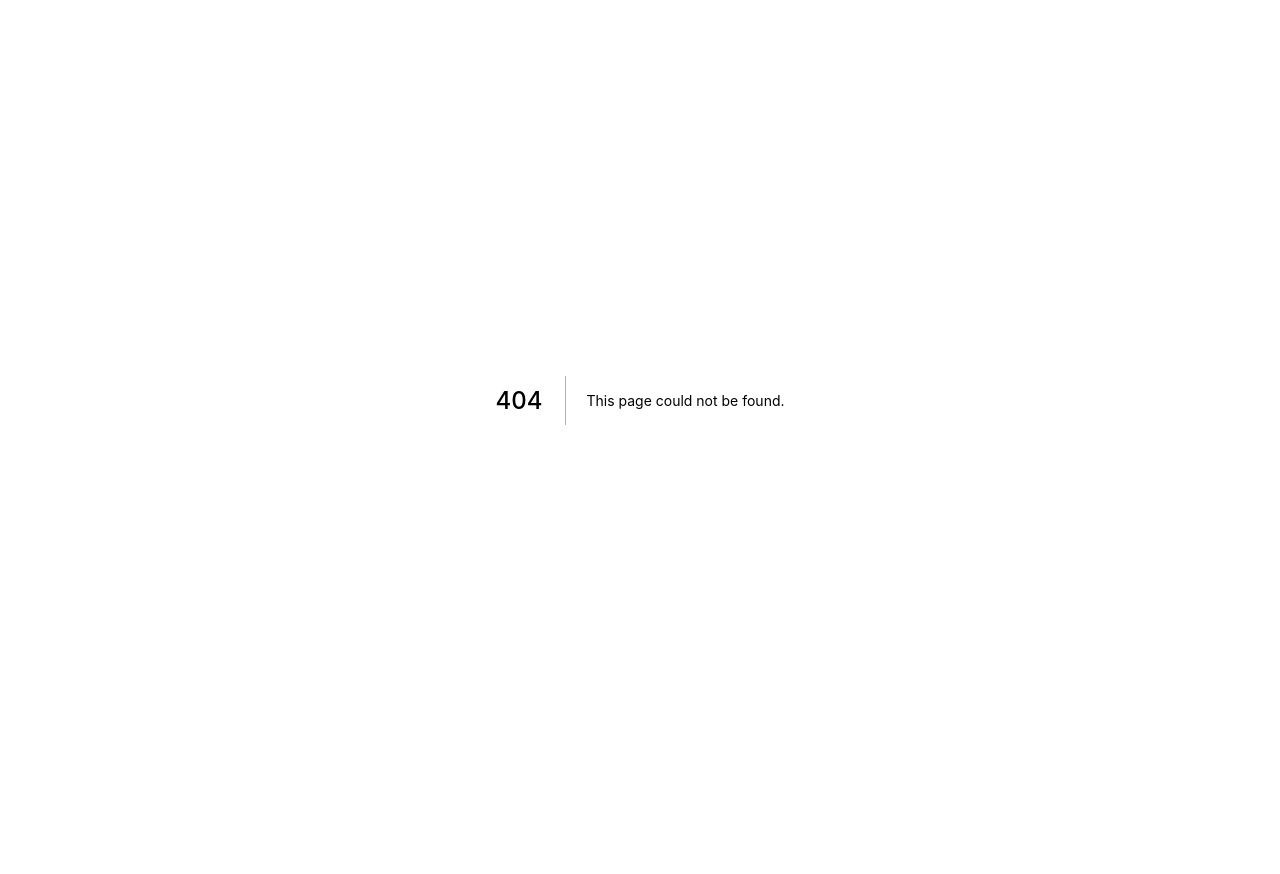
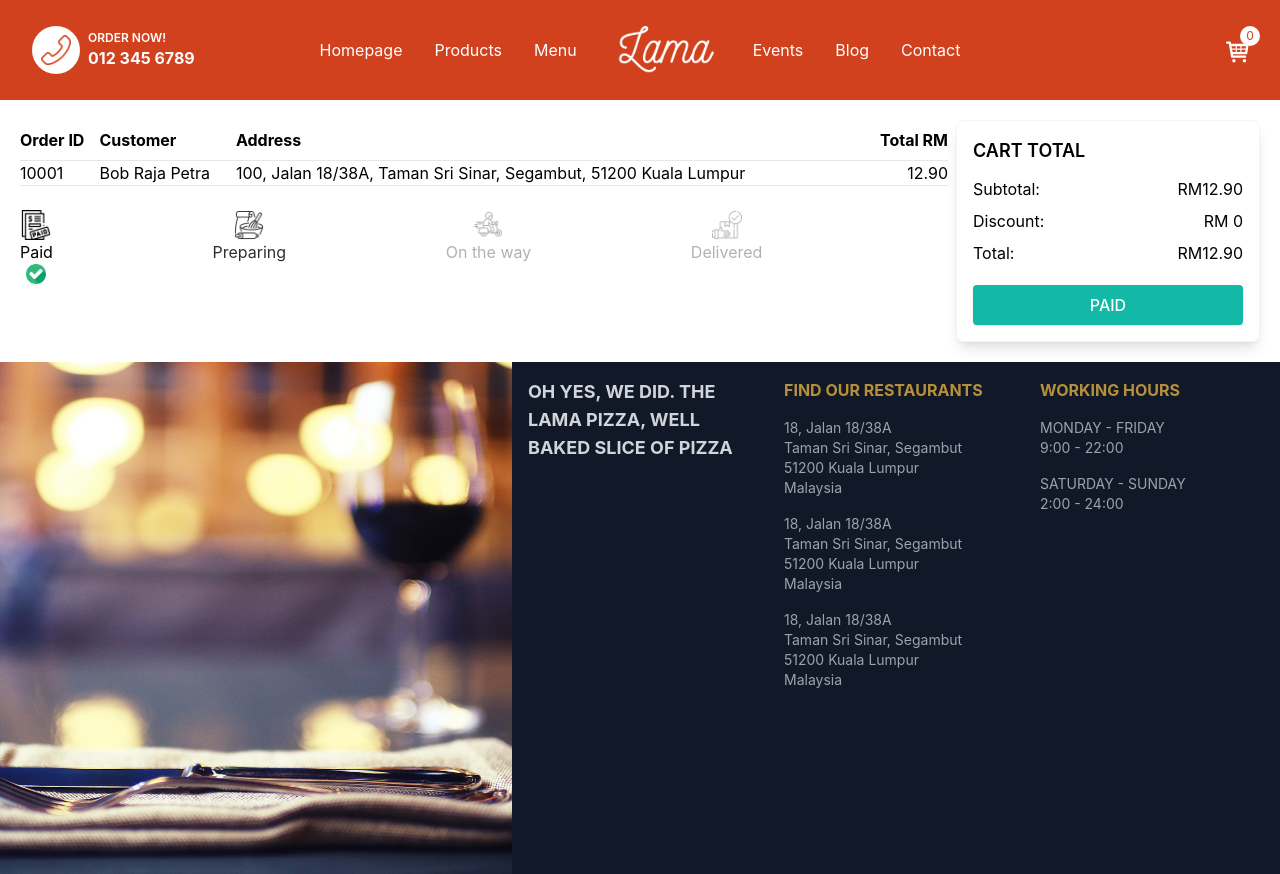
Before and after one commit to nahcnats/restaurant-fe, a Next.js app: page /orders/1 in a window 1280 px wide. Before the commit this address had no page. Before the commit the page ends 800 px from the top, so only its background shows below. Built offline with nearby package versions, Linux system fonts and the light colour scheme.

Commit message:
orders page

```diff
--- /dev/null
+++ b/pages/orders/[id].tsx
@@ -0,0 +1,152 @@
+import Image from "next/image";
+import Layout from "../../components/common/Layout";
+import styles from "../../styles/order.module.css";
+
+const orderItems = [
+    {
+        orderId: 10001,
+        customer: "Bob Raja Petra",
+        address:
+            "100, Jalan 18/38A, Taman Sri Sinar, Segambut, 51200 Kuala Lumpur",
+        total: 12.9,
+    },
+];
+
+const statuses = [
+    { image: "/images/paid.png", name: "Paid", checked: "/images/checked.png" },
+    {
+        image: "/images/bake.png",
+        name: "Preparing",
+        checked: "/images/checked.png",
+    },
+    {
+        image: "/images/bike.png",
+        name: "On the way",
+        checked: "/images/checked.png",
+    },
+    {
+        image: "/images/delivered.png",
+        name: "Delivered",
+        checked: "/images/checked.png",
+    },
+];
+
+function OrderPage() {
+    const status = 0;
+    // const statusRef = useRef() as MutableRefObject<HTMLDivElement>;
+
+    const statusClass = (index: number) => {
+        if (index - status < 1) {
+            return styles.done;
+        }
+        if (index - status === 1) {
+            return styles.inProgress;
+        }
+        if (index - status > 1) {
+            return styles.inComplete;
+        }
+    };
+
+    return (
+        <Layout title="Order">
+            <div className="grid grid-cols-1 gap-2 p-5 md:grid-cols-4">
+                <div className="col-span-3 overflow-x-auto">
+                    <table className="min-w-full">
+                        <thead>
+                            <tr className="border-b">
+                                <th className="py-2 px-2 text-left md:px-0">
+                                    Order ID
+                                </th>
+                                <th className="py-2 px-2 text-left md:px-0">
+                                    Customer
+                                </th>
+                                <th className="py-2 px-2 text-left md:px-0">
+                                    Address
+                                </th>
+                                <th className="py-2 px-2 text-right md:px-0">
+                                    Total RM
+                                </th>
+                            </tr>
+                        </thead>
+                        <tbody>
+                            {orderItems.map((item, i) => (
+                                <tr key={i} className="border-b">
+                                    <td>{item.orderId}</td>
+                                    <td>{item.customer}</td>
+                                    <td>{item.address}</td>
+                                    <td className="px-2 text-right md:px-0">
+                                        {item.total.toFixed(2)}
+                                    </td>
+                                </tr>
+                            ))}
+                        </tbody>
+                    </table>
+                    <div className="mt-6 flex w-full justify-between md:w-[80%]">
+                        {statuses.map((item, index) => (
+                            <div className={statusClass(index)}>
+                                <Image
+                                    src={item.image}
+                                    alt={item.name}
+                                    width={30}
+                                    height={30}
+                                />
+                                <span>{item.name}</span>
+                                <div className={styles.checkedIcon}>
+                                    <Image
+                                        src={item.checked}
+                                        alt="checked"
+                                        width={20}
+                                        height={20}
+                                    />
+                                </div>
+                            </div>
+                        ))}
+                    </div>
+                </div>
+                <div>
+                    <div className="card max-h-56 p-4">
+                        <h2 className="mb-2 text-lg font-semibold">
+                            CART TOTAL
+                        </h2>
+                        <ul className="mb-4 leading-loose">
+                            <li className="flex justify-between">
+                                <span>Subtotal:</span>
+                                <span>
+                                    RM
+                                    {orderItems
+                                        .reduce((a, c) => a + c.total, 0)
+                                        .toFixed(2)}
+                                </span>
+                            </li>
+                            <li className="flex justify-between">
+                                <span>Discount:</span>
+                                <span>RM 0</span>
+                            </li>
+                            <li className="flex justify-between">
+                                <span>Total:</span>
+                                <span>
+                                    RM
+                                    {orderItems
+                                        .reduce(
+                                            (a, c) =>
+                                                a + c.total * orderItems.length,
+                                            0
+                                        )
+                                        .toFixed(2)}
+                                </span>
+                            </li>
+                        </ul>
+                        <button
+                            disabled
+                            className="secondary-button w-full cursor-not-allowed"
+                        >
+                            PAID
+                        </button>
+                    </div>
+                </div>
+            </div>
+        </Layout>
+    );
+}
+
+export default OrderPage;
--- a/styles/globals.css
+++ b/styles/globals.css
@@ -29,3 +29,7 @@ a:hover {
 .primary-button {
     @apply rounded bg-primary py-2 px-4 font-[500] text-white shadow hover:text-gray-200;
 }
+
+.secondary-button {
+    @apply rounded bg-teal-500 py-2 px-4 font-[500] text-white shadow hover:text-gray-200;
+}
--- /dev/null
+++ b/styles/order.module.css
@@ -0,0 +1,27 @@
+.done,
+.inProgress,
+.inComplete {
+    @apply flex flex-col items-center whitespace-normal md:whitespace-pre;
+}
+
+.inProgress {
+    animation: inProgress 1s ease infinite alternate;
+}
+
+@keyframes inProgress {
+    from {
+        opacity: 0;
+    }
+    to {
+        opacity: 1;
+    }
+}
+
+.inComplete {
+    opacity: 0.3;
+}
+
+.inComplete .checkedIcon,
+.inProgress .checkedIcon {
+    display: none;
+}
```
